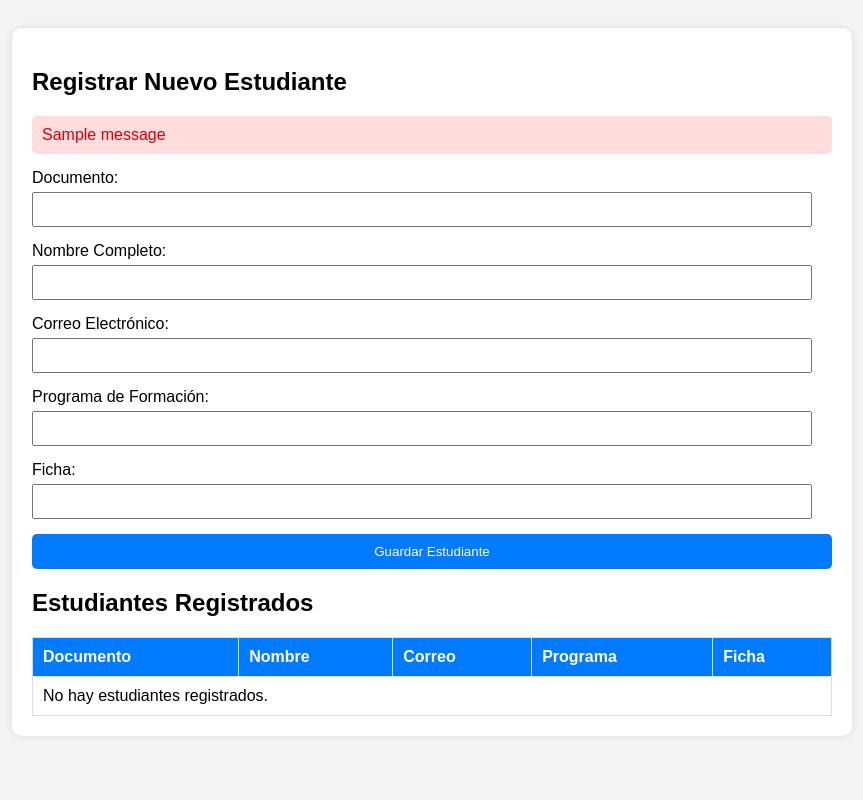
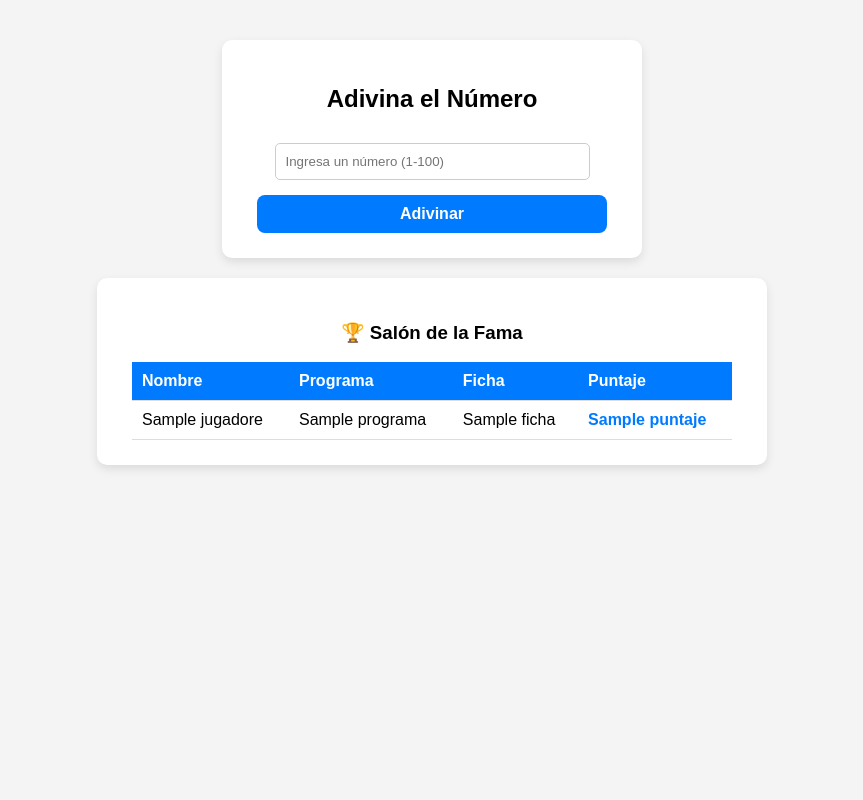
Before and after one commit to Aniflexyt/python1, a Flask app: page / in a window 1280 px wide. Shown: the whole page, without its empty margins (208-1071 px from the left). Run offline with Flask 3, Linux system fonts and the light colour scheme; one stand-in notice (Sample message) is shown; a database or web service that is not in the repository returns one stand-in record (values such as "Sample title"); some libraries are stand-ins or nearby versions.

Commit message:
Update index.html

```diff
--- a/templates/index.html
+++ b/templates/index.html
@@ -2,71 +2,137 @@
 <html lang="es">
 <head>
     <meta charset="UTF-8">
-    <title>Gestión de Estudiantes</title>
+    <title>Adivina el Número - Torneo</title>
+
     <style>
-        body { font-family: Arial; background: #f4f4f4; padding: 20px; }
-        .container { max-width: 800px; margin: auto; background: white; padding: 20px; border-radius: 10px; box-shadow: 0px 0px 8px rgba(0,0,0,0.1); }
-        input { width: 95%; padding: 8px; margin: 5px 0 15px 0; }
-        button { padding: 10px; width: 100%; background: #007bff; color: white; border: none; border-radius: 5px; cursor: pointer; }
-        button:hover { background: #0056b3; }
-        table { width: 100%; border-collapse: collapse; margin-top: 20px; }
-        th, td { padding: 10px; border: 1px solid #ddd; text-align: left; }
-        th { background-color: #007bff; color: white; }
-        .alert { padding: 10px; background-color: #ffdddd; color: #d8000c; margin-bottom: 15px; border-radius: 5px; }
+        body {
+            background: #f4f4f4;
+            font-family: Arial, sans-serif;
+            display: flex;
+            flex-direction: column;
+            min-height: 100vh;
+            align-items: center;
+            padding: 40px 20px;
+            margin: 0;
+            box-sizing: border-box;
+        }
+        .card {
+            background: white;
+            padding: 25px 35px;
+            border-radius: 10px;
+            box-shadow: 0px 4px 10px rgba(0,0,0,0.1);
+            text-align: center;
+            width: 100%;
+            max-width: 350px;
+            margin-bottom: 20px;
+        }
+        .table-card {
+            max-width: 600px;
+        }
+        input {
+            padding: 10px;
+            width: 90%;
+            margin-top: 10px;
+            margin-bottom: 15px;
+            border: 1px solid #ccc;
+            border-radius: 5px;
+            box-sizing: border-box;
+        }
+        button {
+            padding: 10px;
+            width: 100%;
+            background: #007bff;
+            color: white;
+            border: none;
+            border-radius: 8px;
+            cursor: pointer;
+            font-size: 16px;
+            font-weight: bold;
+        }
+        button:hover {
+            background: #0056b3;
+        }
+        .msg {
+            margin-top: 10px;
+            font-size: 18px;
+            font-weight: bold;
+            color: #333;
+        }
+        table {
+            width: 100%;
+            border-collapse: collapse;
+            text-align: left;
+            margin-top: 15px;
+        }
+        th, td {
+            padding: 10px;
+            border-bottom: 1px solid #ddd;
+        }
+        th {
+            background: #007bff;
+            color: white;
+        }
+        .success-msg {
+            color: #28a745;
+            font-weight: bold;
+            margin-bottom: 15px;
+        }
     </style>
 </head>
+
 <body>
-<div class="container">
-    <h2>Registrar Nuevo Estudiante</h2>
 
-    {% with messages = get_flashed_messages() %}
-      {% if messages %}
-        {% for message in messages %}
-          <div class="alert">{{ message }}</div>
-        {% endfor %}
-      {% endif %}
-    {% endwith %}
+<div class="card">
+    <h2>Adivina el Número</h2>
 
-    <form action="/registrar" method="POST">
-        <label>Documento:</label>
-        <input type="text" name="documento" required>
+    {% if mensaje %}
+    <p class="msg {% if 'exitosamente' in mensaje %}success-msg{% endif %}">{{ mensaje }}</p>
+    {% endif %}
 
-        <label>Nombre Completo:</label>
-        <input type="text" name="nombre" required>
+    <form method="POST" action="/">
+        <input type="number" name="intento" placeholder="Ingresa un número (1-100)" required>
+        <button type="submit">Adivinar</button>
+    </form>
+</div>
 
-        <label>Correo Electrónico:</label>
-        <input type="email" name="correo" required>
+{% if session.get('puntaje_ganado', 0) > 0 %}
+<div class="card">
+    <h3 style="color: #28a745;">¡Lo lograste!</h3>
+    <p>Tu puntaje calculado es: <strong>{{ session.get('puntaje_ganado') }}</strong></p>
+    <form method="POST" action="/">
+        <input type="text" name="documento" placeholder="Documento" required>
+        <input type="text" name="nombre" placeholder="Nombre Completo" required>
+        <input type="email" name="correo" placeholder="Correo Electrónico" required>
+        <input type="text" name="programa" placeholder="Programa de formación" required>
+        <input type="text" name="ficha" placeholder="Ficha" required>
+        <button type="submit" style="background: #28a745;">Guardar en Base de Datos</button>
+    </form>
+</div>
+{% endif %}
 
-        <label>Programa de Formación:</label>
-        <input type="text" name="programa" required>
-
-        <label>Ficha:</label>
-        <input type="text" name="ficha" required>
-
-        <button type="submit">Guardar Estudiante</button>
-    </form>
-
-    <h2>Estudiantes Registrados</h2>
+<div class="card table-card">
+    <h3>🏆 Salón de la Fama</h3>
     <table>
         <tr>
-            <th>Documento</th>
             <th>Nombre</th>
-            <th>Correo</th>
             <th>Programa</th>
             <th>Ficha</th>
+            <th>Puntaje</th>
         </tr>
-        {% for est in estudiantes %}
+        {% for j in jugadores %}
         <tr>
-            <td>{{ est[0] }}</td>
-            <td>{{ est[1] }}</td>
-            <td>{{ est[2] }}</td>
-            <td>{{ est[3] }}</td>
-            <td>{{ est[4] }}</td>
+            <td>{{ j[0] }}</td>
+            <td>{{ j[2] }}</td>
+            <td>{{ j[3] }}</td>
+            <td style="font-weight: bold; color: #007bff;">{{ j[1] }}</td>
         </tr>
         {% else %}
-        <tr><td colspan="5">No hay estudiantes registrados.</td></tr>
+        <tr>
+            <td colspan="4" style="text-align: center;">No hay jugadores registrados aún.</td>
+        </tr>
         {% endfor %}
     </table>
 </div>
+
 </body>
 </html>
```
